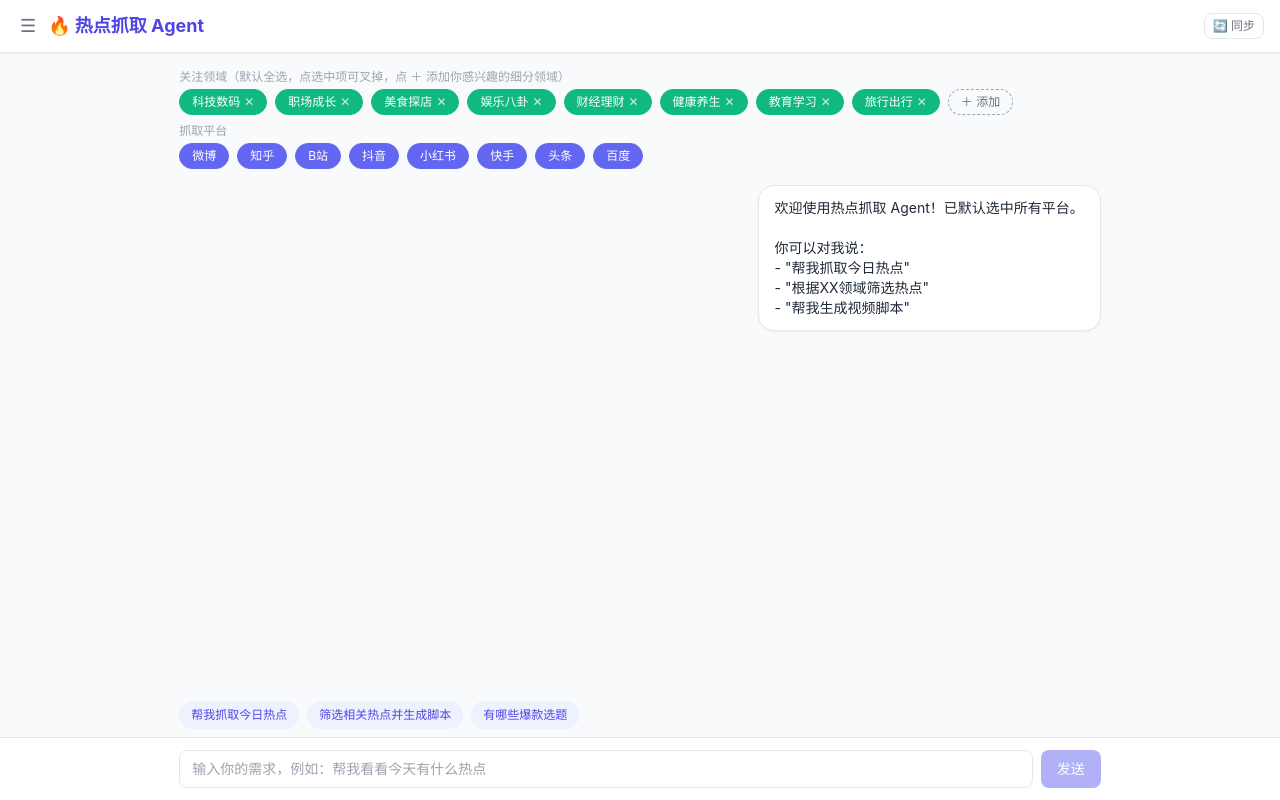
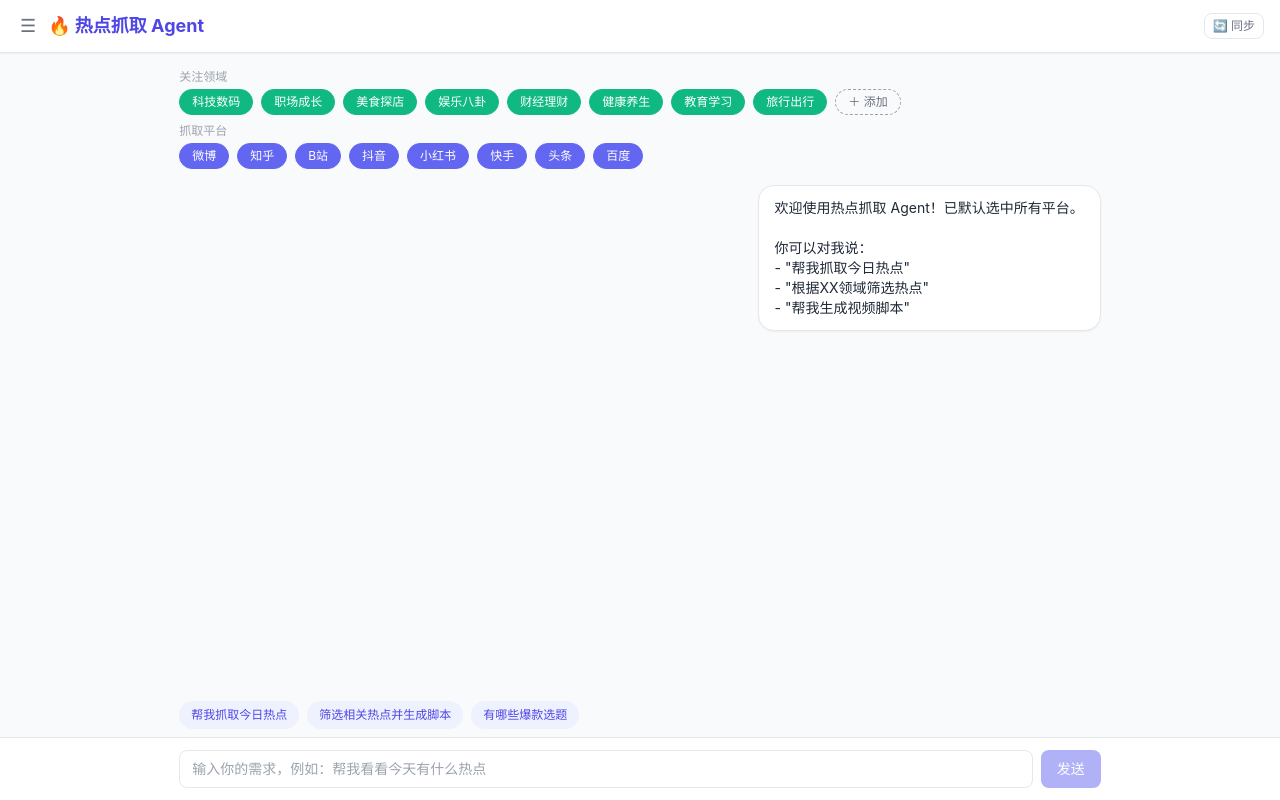
Before and after one commit to rensiyu6162-star/hot-topic-agent, a Next.js app: page / in a window 1280 px wide. Built offline with nearby package versions, Linux system fonts and the light colour scheme.

Commit message:
feat: 领域/平台改为纯颜色选中、选中前置，自定义标签可二次确认删除

```diff
--- a/src/app/page.tsx
+++ b/src/app/page.tsx
@@ -60,6 +60,9 @@
   const [renamingId, setRenamingId] = useState<string | null>(null);
   const [renameInput, setRenameInput] = useState("");
   const [pendingDelete, setPendingDelete] = useState<Session | null>(null);
+  const [pendingDeleteDomain, setPendingDeleteDomain] = useState<string | null>(
+    null
+  );
   const [input, setInput] = useState("");
   const [loading, setLoading] = useState(false);
   const [hydrated, setHydrated] = useState(false);
@@ -316,6 +319,12 @@
     setShowDomainInput(false);
   };
 
+  const deleteDomain = (d: string) => {
+    setDomainOptions((prev) => prev.filter((x) => x !== d));
+    setSelectedDomains((prev) => prev.filter((x) => x !== d));
+    setPendingDeleteDomain(null);
+  };
+
   const createSession = () => {
     const s = newSession();
     setSessions((prev) => [s, ...prev]);
@@ -416,10 +425,16 @@
     }
   };
 
-  const renderDomainChips = () => (
+  const renderDomainChips = () => {
+    const ordered = [
+      ...domainOptions.filter((d) => selectedDomains.includes(d)),
+      ...domainOptions.filter((d) => !selectedDomains.includes(d)),
+    ];
+    return (
       <div className="flex flex-wrap gap-2 items-center">
-      {domainOptions.map((d) => {
+        {ordered.map((d) => {
           const active = selectedDomains.includes(d);
+          const custom = !DOMAINS.includes(d);
           return (
             <button
               key={d}
@@ -431,7 +446,19 @@
               }`}
             >
               <span>{d}</span>
-            {active && <span className="opacity-80 leading-none">✕</span>}
+              {custom && !active && (
+                <span
+                  role="button"
+                  title="删除自定义领域"
+                  onClick={(e) => {
+                    e.stopPropagation();
+                    setPendingDeleteDomain(d);
+                  }}
+                  className="ml-0.5 text-gray-400 hover:text-red-500 leading-none"
+                >
+                  ✕
+                </span>
+              )}
             </button>
           );
         })}
@@ -461,24 +488,34 @@
         )}
       </div>
     );
+  };
 
-  const renderPlatformChips = () => (
+  const renderPlatformChips = () => {
+    const ordered = [
+      ...PLATFORMS.filter((p) => selectedPlatforms.includes(p)),
+      ...PLATFORMS.filter((p) => !selectedPlatforms.includes(p)),
+    ];
+    return (
       <div className="flex flex-wrap gap-2">
-      {PLATFORMS.map((p) => (
+        {ordered.map((p) => {
+          const active = selectedPlatforms.includes(p);
+          return (
             <button
               key={p}
               onClick={() => togglePlatform(p)}
               className={`px-3 py-1 rounded-full text-xs border transition ${
-            selectedPlatforms.includes(p)
+                active
                   ? "bg-indigo-500 text-white border-indigo-500"
                   : "bg-white text-gray-600 border-gray-300 hover:border-indigo-300"
               }`}
             >
               {p}
             </button>
-      ))}
+          );
+        })}
       </div>
     );
+  };
 
   return (
     <main className="h-[100dvh] flex flex-col bg-gray-50 overflow-hidden">
@@ -507,6 +544,40 @@
               </button>
               <button
                 onClick={() => deleteSession(pendingDelete.id)}
+                className="text-sm px-3 py-1.5 rounded-lg bg-red-500 text-white hover:bg-red-600 transition"
+              >
+                删除
+              </button>
+            </div>
+          </div>
+        </div>
+      )}
+
+      {/* 删除自定义领域二次确认 */}
+      {pendingDeleteDomain && (
+        <div className="fixed inset-0 z-[60] flex items-center justify-center p-4">
+          <div
+            className="absolute inset-0 bg-black/40"
+            onClick={() => setPendingDeleteDomain(null)}
+          />
+          <div className="relative z-10 w-full max-w-xs bg-white rounded-2xl shadow-xl p-5 space-y-4">
+            <div className="space-y-1">
+              <div className="font-bold text-gray-800">删除自定义领域</div>
+              <p className="text-sm text-gray-500 leading-relaxed">
+                确定删除「
+                <span className="text-gray-700">{pendingDeleteDomain}</span>
+                」吗？
+              </p>
+            </div>
+            <div className="flex justify-end gap-2">
+              <button
+                onClick={() => setPendingDeleteDomain(null)}
+                className="text-sm px-3 py-1.5 rounded-lg border text-gray-600 hover:bg-gray-50 transition"
+              >
+                取消
+              </button>
+              <button
+                onClick={() => deleteDomain(pendingDeleteDomain)}
                 className="text-sm px-3 py-1.5 rounded-lg bg-red-500 text-white hover:bg-red-600 transition"
               >
                 删除
@@ -748,7 +819,8 @@
                     {openMenu === "domain" && (
                       <div className="absolute left-0 top-full mt-2 z-30 w-72 max-w-[80vw] bg-white border rounded-xl shadow-lg p-3">
                         <div className="text-xs text-gray-400 mb-2">
-                          关注领域（点选中项可叉掉，点 ＋ 添加细分领域）
+                          关注领域
+
                         </div>
                         {renderDomainChips()}
                       </div>
@@ -794,7 +866,8 @@
                     <div className="fixed left-3 right-3 top-[calc(env(safe-area-inset-top)+3.5rem)] z-30 bg-white border rounded-xl shadow-lg p-3 space-y-3">
                       <div>
                         <div className="text-xs text-gray-400 mb-2">
-                          关注领域（点选中项可叉掉，点 ＋ 添加细分领域）
+                          关注领域
+
                         </div>
                         {renderDomainChips()}
                       </div>
@@ -841,9 +914,7 @@
           {/* 顶部完整选择区：滚出视野后才在标题栏出现下拉入口 */}
           <div ref={selectorsRef} className="space-y-2">
             <div>
-              <div className="text-xs text-gray-400 mb-1">
-                关注领域（默认全选，点选中项可叉掉，点 ＋ 添加你感兴趣的细分领域）
-              </div>
+              <div className="text-xs text-gray-400 mb-1">关注领域</div>
               {renderDomainChips()}
             </div>
             <div>
```
Lines whose indentation alone changed are shown as unchanged.
